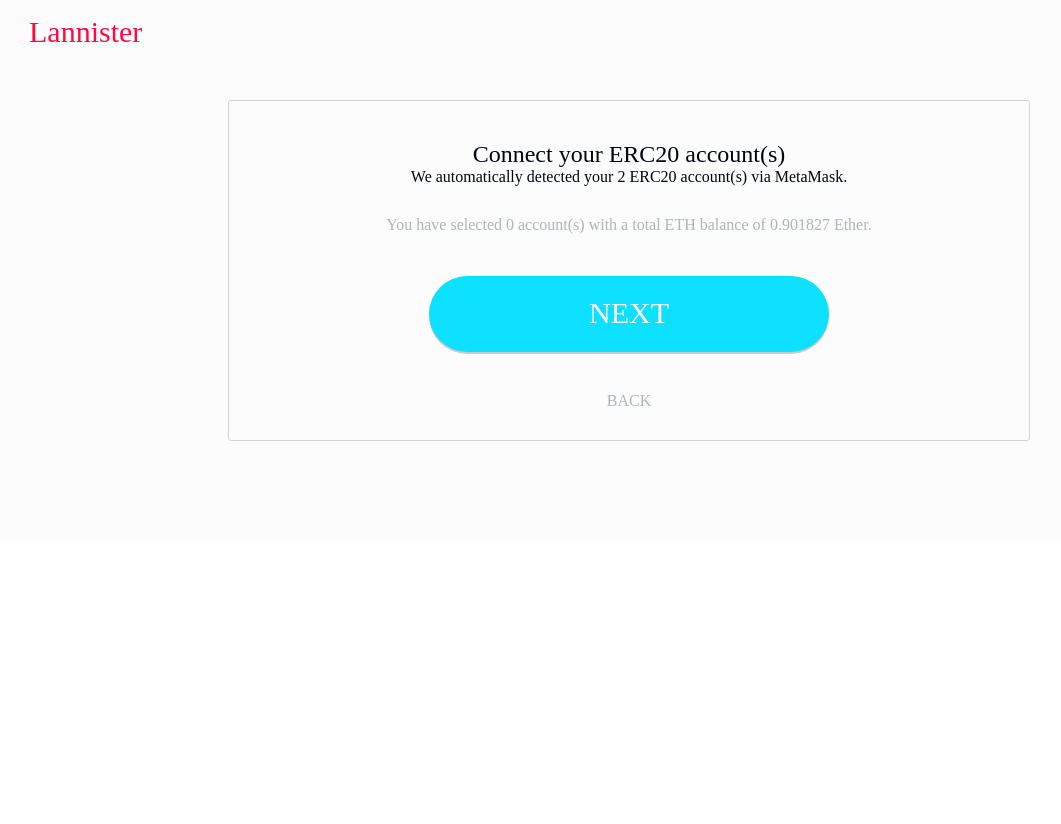
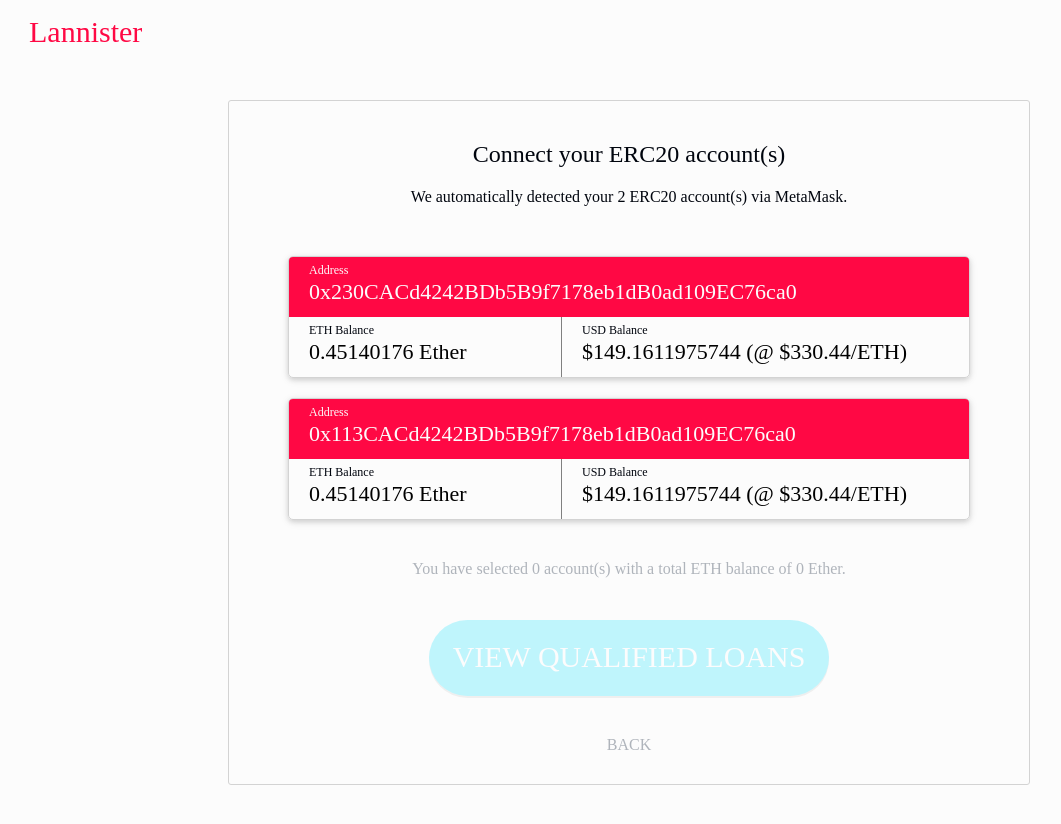
Before and after one commit to paulwehner/cac, a Next.js app: page /select_2 in a window 1280 px wide. Shown: the top 824 px of the page, without its empty margins (11-1072 px from the left). Before the commit the page ends 800 px from the top, so only its background shows below. Built offline with nearby package versions, Linux system fonts and the light colour scheme; a web font is replaced by a local one.

Commit message:
select_2 finished

```diff
--- a/pages/select_2.js
+++ b/pages/select_2.js
@@ -23,25 +23,29 @@ export default class extends Component {
   }
 
   handleOnSelect = (event) => {
-    let target = event.currentTarget.dataset.key
-    let accounts = this.state
-    let toSet = true
-    if(accounts[target] !== 'undefined'){
-      toSet = !accounts[target]
-    }
+    let id = event.currentTarget.dataset.id
+    let { accounts } = this.state
+    accounts[id].selected = !accounts[id].selected
     this.setState({
-      target: toSet
+      accounts: accounts
     })
   }
 
   render() {
     let {accounts, conversion} = this.state
+    let total_length = Object.keys(accounts).length
+    let total_value = 0
     let length = 0
     for(let a in accounts){
       let account = accounts[a]
       if(account.selected){
         length++
+        total_value += account.eth
       }
+    }
+    let disabled = true
+    if(length){
+      disabled = false
     }
 
     return (
@@ -50,19 +54,35 @@ export default class extends Component {
         <div className="outerContainer">
           <div className="container whiteBackground">
             <div className="title blackDark text-lig">Connect your ERC20 account(s)</div>
-            <div className="sub blackDark text-lig">We automatically detected your 2 ERC20 account(s) via MetaMask.</div>
+            <div className="sub blackDark text-lig">We automatically detected your {total_length} ERC20 account(s) via MetaMask.</div>
             <div className="blocks">
-              <div className="row">
-              </div>
-              <div className="row">
-              </div>
-              <div className="row">
-                <div className="grey text-reg">You have selected {length} account(s) with a total ETH balance of 0.901827 Ether.</div>
-              </div>
+              {Object.keys(accounts).map((keyName, keyIndex) => {
+                let a = accounts[keyName]
+                let selected = a.selected ? ' greenDarkBackground' : ' pinkBackground'
+                return (
+                  <div className="row " onClick={this.handleOnSelect} data-id={keyName}>
+                    <div className={"top main white text-lig" + selected}>
+                      <span className="label white text-lig">Address</span>
+                      {keyName}
+                    </div>
+                    <div className="bottom main">
+                      <div className="left">
+                        <span className="label blackDark text-lig">ETH Balance</span>
+                        {a.eth} Ether
+                      </div>
+                      <div className="right ">
+                        <span className="label blackDark text-lig">USD Balance </span>
+                        ${a.eth * conversion} (@ ${conversion}/ETH)
+                      </div>
+                    </div>
+                  </div>
+                )
+              })}
+            <div className="grey text-reg selectedContainer">You have selected {length} account(s) with a total ETH balance of {total_value} Ether.</div>
             </div>
             <div className="buttonContainer">
-              <Link href='/review'>
-                <Button>Next</Button>
+              <Link href='/loans'>
+                <Button disabled={disabled}>VIEW QUALIFIED LOANS</Button>
               </Link>
             </div>
             <div className="backContainer">
@@ -101,41 +121,65 @@ export default class extends Component {
             padding-left: 20px;
             padding-right: 20px;
           }
+          .sub {
+            padding-top: 20px;
+          }
           .blocks {
             padding-top: 30px;
             padding-bottom: 30px;
           }
           .row {
-
-          }
-          .blockContainer {
-            display: inline-block;
-            margin: 10px;
-          }
-          .block {
-            height: 150px;
-            width: 180px;
+            cursor: pointer;
+            width: 680px;
+            margin: 0 auto;
             border-radius: 5px;
-            background-repeat: no-repeat;
-            background-position: center 35px;
-            background-size: 80px 80px;
-            cursor: pointer;
-            position: relative;
+            overflow: hidden;
+            border: 1px solid lightgrey;
+            margin-top: 20px;
             box-shadow: 0 2px 10px rgba(0, 0, 0, 0.08), 0 2px 5px rgba(0, 0, 0, 0.13);
           }
-          .block:active {
+          .row:active {
             position: relative;
             top: 1px;
             left: 1px;
           }
-          .block.selected {
-            background-color: #7CB342;
+          .main {
+            height: 60px;
+            line-height: 70px;
+            font-size: 22px;
+            text-align: left;
+            padding-left: 20px;
+            position: relative;
+          }
+          .bottom {
+
+          }
+          .left{
+            position: absolute;
+            top: 0;
+            left: 0;
+            bottom: 0;
+            width: 40%;
+            padding-left: 20px;
+          }
+          .right {
+            position: absolute;
+            top: 0;
+            bottom: 0;
+            left: 40%;
+            width: 60%;
+            padding-left: 20px;
+            border-left: 1px solid grey;
           }
           .label {
             position: absolute;
-            bottom: 10px;
-            left: 0px;
-            right: 0px;
+            font-size: 12px;
+            top: 6px;
+            left: 20px;
+            line-height: 14px;
+          }
+          .selectedContainer {
+            padding-top: 40px;
           }
           .buttonContainer {
             text-align: center;
--- a/static/stylesheets/colors.js
+++ b/static/stylesheets/colors.js
@@ -27,6 +27,9 @@ export default `
   }
   .greenBackground {
     background-color: #${colors.green};
+  }
+  .greenDarkBackground {
+    background-color: #${colors.greenDark};
   }
   .blackBackground {
     background-color: #${colors.black};
@@ -63,6 +66,9 @@ export default `
   .green {
     color: #${colors.green};
   }
+  .greenDark {
+    color: #${colors.greenDark};
+  }
   .black {
     color: #${colors.black};
   }
--- a/static/variables.js
+++ b/static/variables.js
@@ -5,6 +5,7 @@ const colors =  {
   'orange': 'FF7E08',
   'blue': '0DE1FF',
   'green': '69FF08',
+  'greenDark': '7CB342',
   'black': '2F020D',
   'blackDark': '00050E',
   'greyDark': '73777E',
```
